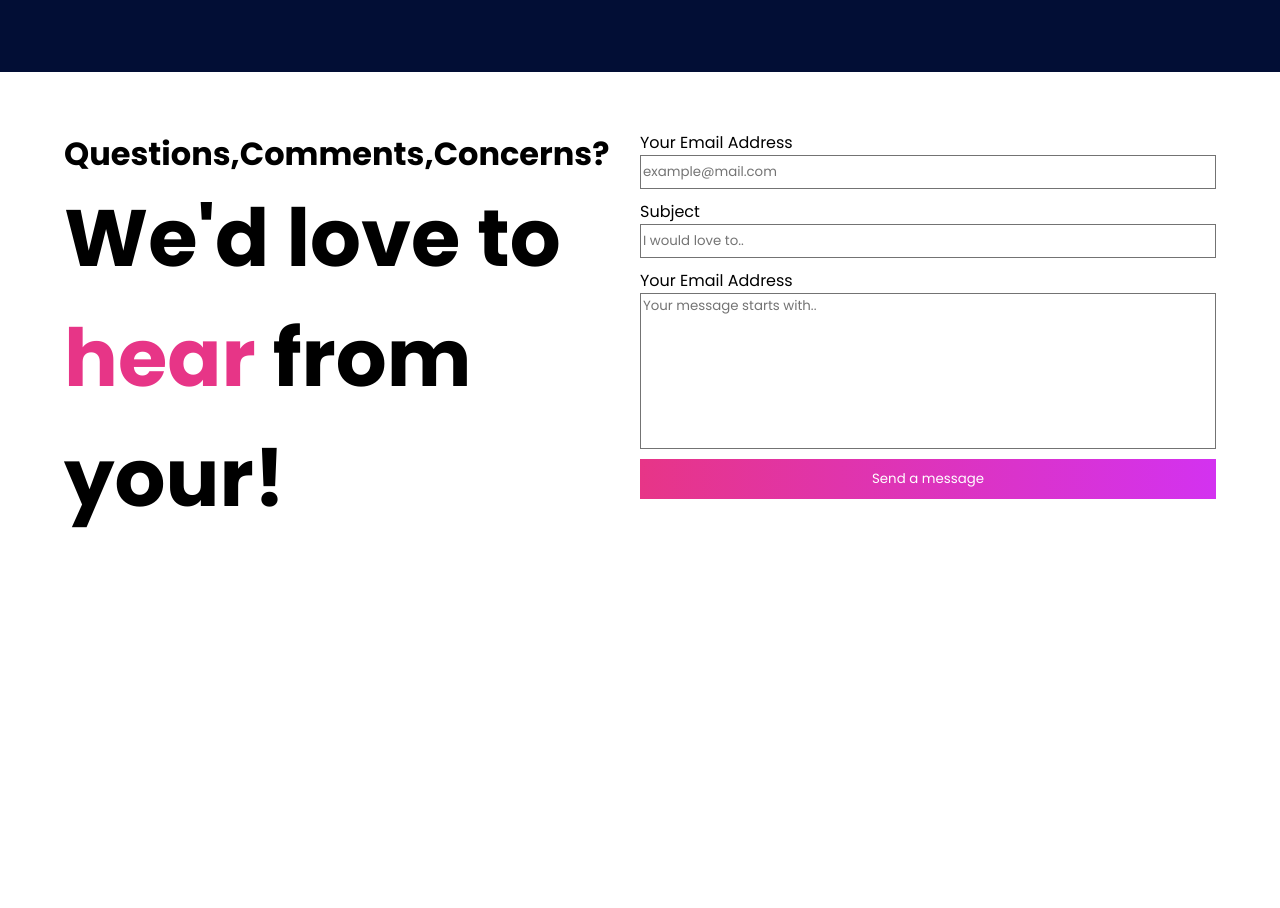
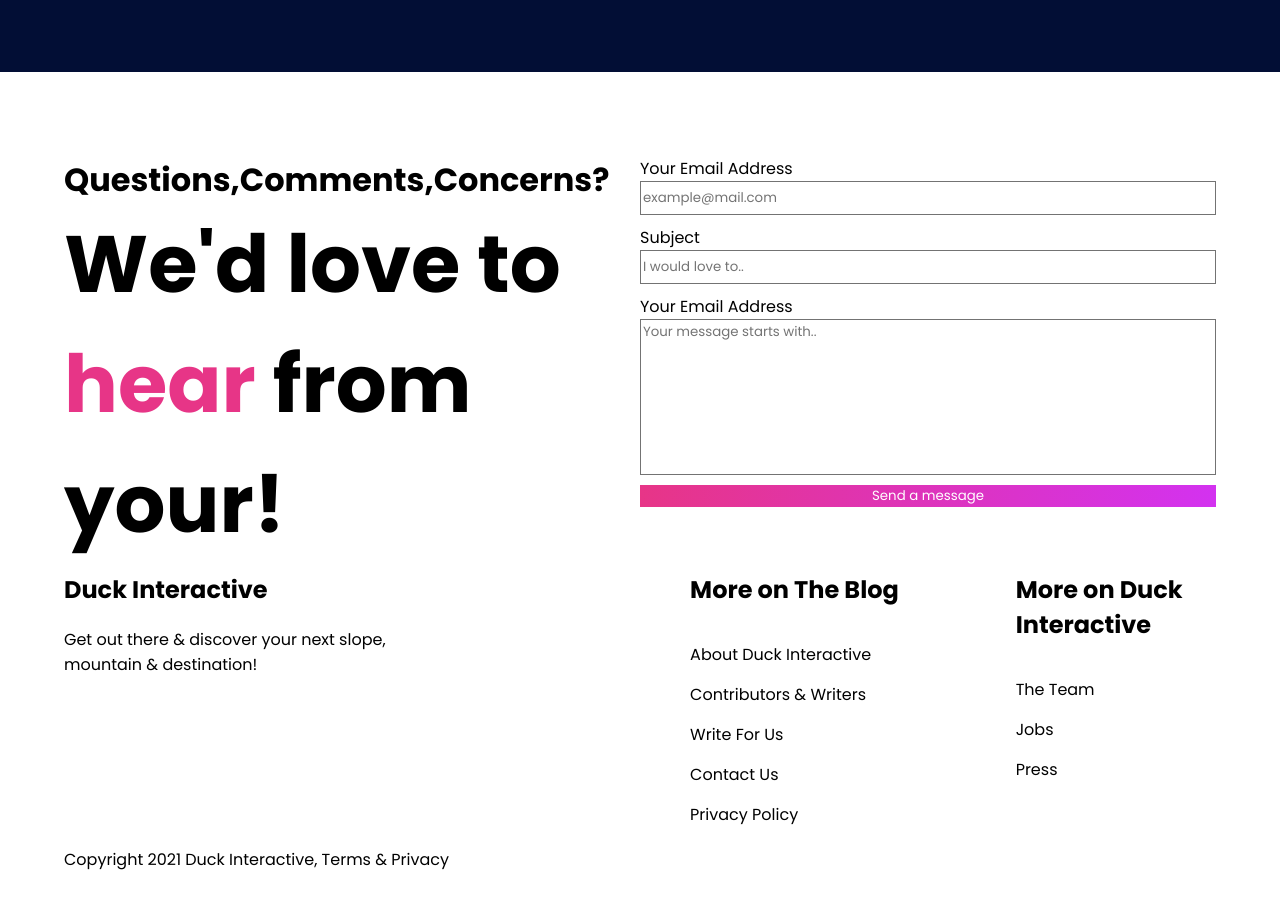
Before and after one commit to Kacperrozdolski/Duck-Interactive, a Vue app: page / in a window 1280 px wide. Shown: the part 4020-4928 px from the top of the page. Before the commit the page ends 4630 px from the top, so only its background shows below. Built offline with nearby package versions, Linux system fonts and the light colour scheme.

Commit message:
Basic static.

```diff
--- a/src/App.vue
+++ b/src/App.vue
@@ -5,6 +5,7 @@
     <main-services></main-services>
     <main-work></main-work>
     <main-contact></main-contact>
+    <main-footer></main-footer>
   </div>
 </template>
 
@@ -14,10 +15,18 @@ import MainAbout from "./components/MainAbout.vue";
 import MainServices from "./components/MainServices.vue";
 import MainWork from "./components/MainWork.vue";
 import MainContact from "./components/MainContact.vue";
+import MainFooter from "./components/MainFooter.vue";
 
 export default {
   name: "App",
-  components: { MainHero, MainAbout, MainServices, MainWork, MainContact },
+  components: {
+    MainHero,
+    MainAbout,
+    MainServices,
+    MainWork,
+    MainContact,
+    MainFooter,
+  },
 };
 </script>
 
--- a/src/components/MainContact.vue
+++ b/src/components/MainContact.vue
@@ -2,8 +2,10 @@
   <section>
     <div class="contact-container">
       <div class="contact-content">
-        <h2>Questions,Comments,Concerns?</h2>
-        <h1>We'd love to <span>hear</span> from your!</h1>
+        <div>
+          <h2>Questions,Comments,Concerns?</h2>
+          <h1>We'd love to <span>hear</span> from your!</h1>
+        </div>
       </div>
       <div class="contact-form">
         <div>
@@ -40,15 +42,14 @@ section {
   height: 60vh;
   display: flex;
   justify-content: center;
-
   .contact-container {
     display: flex;
     width: 90%;
-    height: 100%;
+    min-height: 50%;
+    align-items: center;
     .contact-content {
-      margin-top: 5%;
       width: 50%;
-      height: 100%;
+      height: 65%;
       display: flex;
       flex-direction: column;
       h2 {
@@ -64,9 +65,8 @@ section {
       }
     }
     .contact-form {
-      margin-top: 5%;
       width: 50%;
-      height: 100%;
+      height: 65%;
       display: flex;
       flex-direction: column;
       gap: 10px;
--- /dev/null
+++ b/src/components/MainFooter.vue
@@ -0,0 +1,102 @@
+<template>
+  <footer>
+    <div class="copyright">
+      <h2>Duck Interactive</h2>
+      <p>
+        Get out there & discover your next slope,<br />
+        mountain & destination!
+      </p>
+      <span>Copyright 2021 Duck Interactive, Terms & Privacy</span>
+    </div>
+    <div class="blog">
+      <h2>More on The Blog</h2>
+      <p>About Duck Interactive</p>
+      <p>Contributors & Writers</p>
+      <p>Write For Us</p>
+      <p>Contact Us</p>
+      <p>Privacy Policy</p>
+    </div>
+    <div class="more">
+      <h2>More on Duck Interactive</h2>
+      <p>The Team</p>
+      <p>Jobs</p>
+      <p>Press</p>
+    </div>
+  </footer>
+</template>
+
+<script>
+export default {
+  name: "MainFooter",
+};
+</script>
+
+<style lang="scss" scoped>
+footer {
+  min-height: 40vh;
+  width: 90%;
+  display: flex;
+  font-family: Poppins;
+  gap: 25px;
+  padding-bottom: 5vh;
+  .copyright {
+    width: 60%;
+    min-height: 100%;
+    display: flex;
+    flex-direction: column;
+
+    p {
+      margin: 0;
+    }
+    span {
+      margin-top: auto;
+    }
+  }
+  .blog {
+    width: 30%;
+    min-height: 100%;
+    display: flex;
+    flex-direction: column;
+    gap: 15px;
+    h1 {
+      margin: 0;
+    }
+    p {
+      margin: 0;
+    }
+  }
+  .more {
+    width: 20%;
+    min-height: 100%;
+    display: flex;
+    flex-direction: column;
+    gap: 15px;
+    h1 {
+      margin: 0;
+    }
+    p {
+      margin: 0;
+    }
+  }
+}
+@media only screen and (max-width: 900px) {
+  footer {
+    width: 95%;
+    font-size: 0.7rem;
+  }
+}
+@media only screen and (max-width: 454px) {
+  footer {
+    flex-direction: column;
+    .copyright {
+      width: 100%;
+    }
+    .blog {
+      width: 100%;
+    }
+    .more {
+      width: 100%;
+    }
+  }
+}
+</style>
--- a/src/components/MainServices.vue
+++ b/src/components/MainServices.vue
@@ -72,7 +72,7 @@ section {
     justify-content: space-between;
     height: 90vh;
     .service-card {
-      width: 350px;
+      width: 450px;
       height: 75%;
       display: flex;
       flex-direction: column;
@@ -89,6 +89,7 @@ section {
       p {
         margin: 0;
         font-size: 0.9rem;
+        width: 90%;
       }
       button {
         width: 140px;
```
